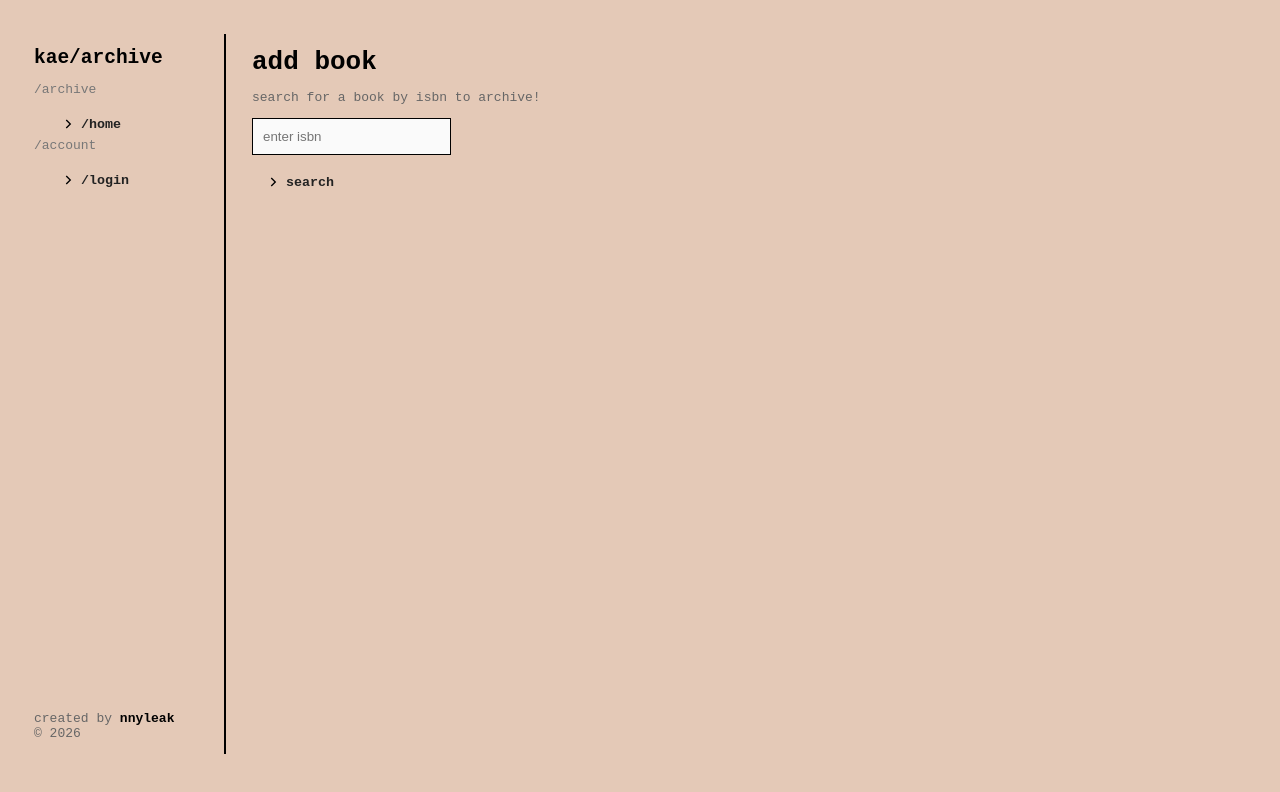
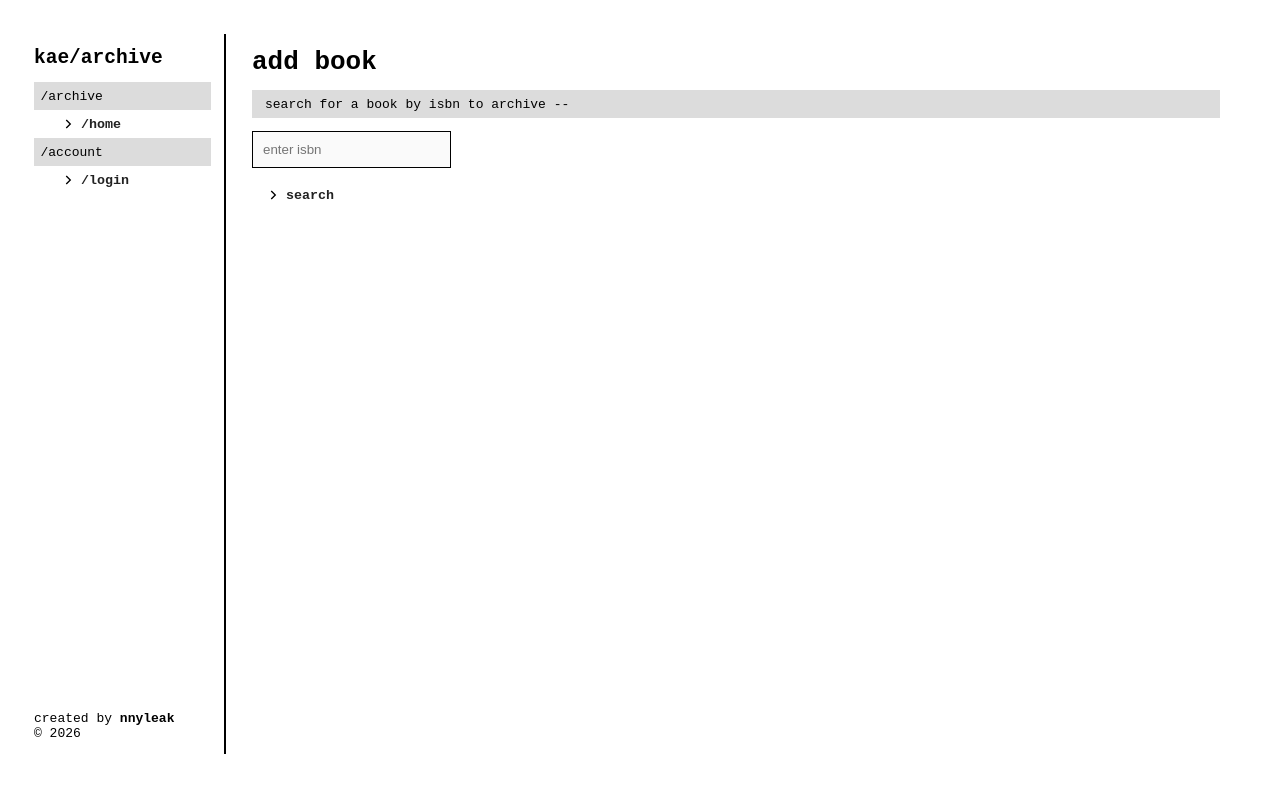
Before and after one commit to nnyleak/book-notes, a React (Vite) app in the folder client/: page /add in a window 1280 px wide. Shown: the top 792 px of the page. Built offline with nearby package versions, Linux system fonts and the light colour scheme.

Commit message:
fixed book preview

```diff
--- a/client/index.css
+++ b/client/index.css
@@ -2,7 +2,6 @@
   font-family: monospace;
   margin: 0 auto;
   padding: 2rem;
-  background-color: #e4c9b7;
 }
 
 .content {
@@ -40,71 +39,8 @@ button:hover {
   height: 16px;
 }
 
-/* :root {
-  font-family: system-ui, Avenir, Helvetica, Arial, sans-serif;
-  line-height: 1.5;
-  font-weight: 400;
-
-  color-scheme: light dark;
-  color: rgba(255, 255, 255, 0.87);
-  background-color: #242424;
-
-  font-synthesis: none;
-  text-rendering: optimizeLegibility;
-  -webkit-font-smoothing: antialiased;
-  -moz-osx-font-smoothing: grayscale;
+#header {
+  margin: 0 2rem 1rem 2rem;
+  padding: 0.5rem 1rem;
+  background-color: rgb(220, 220, 220);
 }
-
-a {
-  font-weight: 500;
-  color: #646cff;
-  text-decoration: inherit;
-}
-a:hover {
-  color: #535bf2;
-}
-
-body {
-  margin: 0;
-  display: flex;
-  place-items: center;
-  min-width: 320px;
-  min-height: 100vh;
-}
-
-h1 {
-  font-size: 3.2em;
-  line-height: 1.1;
-}
-
-button {
-  border-radius: 8px;
-  border: 1px solid transparent;
-  padding: 0.6em 1.2em;
-  font-size: 1em;
-  font-weight: 500;
-  font-family: inherit;
-  background-color: #1a1a1a;
-  cursor: pointer;
-  transition: border-color 0.25s;
-}
-button:hover {
-  border-color: #646cff;
-}
-button:focus,
-button:focus-visible {
-  outline: 4px auto -webkit-focus-ring-color;
-}
-
-@media (prefers-color-scheme: light) {
-  :root {
-    color: #213547;
-    background-color: #ffffff;
-  }
-  a:hover {
-    color: #747bff;
-  }
-  button {
-    background-color: #f9f9f9;
-  }
-} */
--- a/client/src/components/Nav.css
+++ b/client/src/components/Nav.css
@@ -9,7 +9,9 @@
 }
 
 .folder {
-  color: #777;
+  background-color: rgb(220, 220, 220);
+  padding: 0.5rem;
+  margin: 0 1rem 0 0;
 }
 
 .nav-group button {
--- a/client/src/pages/AddBook.css
+++ b/client/src/pages/AddBook.css
@@ -1,11 +1,14 @@
 .add-container {
-  align-content: left;
   padding: 0 2rem;
   overflow-y: auto;
   width: 100%;
 }
 
-p {
+.add-container #header {
+  margin: 0 0 1rem 0;
+}
+
+.book-info p {
   color: #666;
   margin: 0;
   padding-bottom: 1rem;
@@ -44,7 +47,7 @@ p {
 }
 
 .book-info {
-    flex: 1;
+  flex: 1;
 }
 
 .book-cover {
--- a/client/src/pages/AddBook.jsx
+++ b/client/src/pages/AddBook.jsx
@@ -66,7 +66,7 @@ function AddBook() {
       <Nav />
       <div className="add-container">
         <h1>add book</h1>
-        <p>search for a book by isbn to archive!</p>
+        <p id="header">search for a book by isbn to archive --</p>
         <input
           placeholder="enter isbn"
           value={isbn}
--- a/client/src/pages/Home.jsx
+++ b/client/src/pages/Home.jsx
@@ -39,6 +39,7 @@ function Home() {
     <div className="content">
       <Nav />
       <div className="grid-wrapper">
+        <p id="header">welcome to my book archive! ⋆˚꩜｡ here you'll find all the books i've read.</p>
         <div className="books-grid">
           {books.map((b) => (
             <BookCard
```
Also changed, not shown: 1 other file (tests, documents, lock files or other folders).
